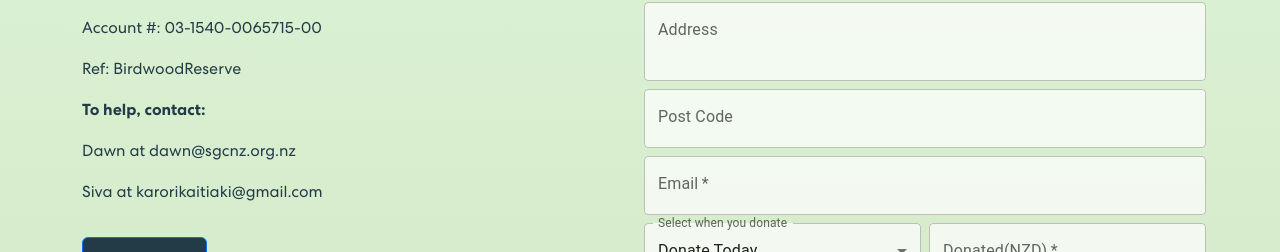
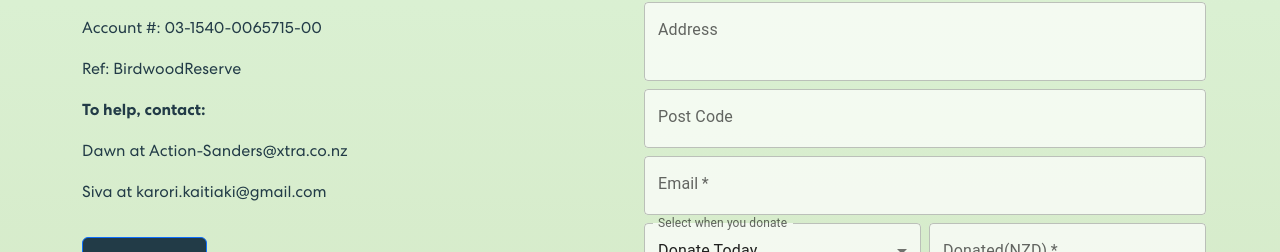
Before and after one commit to Willa2023/birdwood-donation, a React (Create React App) app: page / in a window 1280 px wide. Shown: the part 2598-2850 px from the top of the page. Built offline with nearby package versions, Linux system fonts and the light colour scheme.

Commit message:
update emails

```diff
--- a/src/Components/Donate.js
+++ b/src/Components/Donate.js
@@ -19,8 +19,8 @@ const Donate = () => {
             <p>
               <strong>To help, contact:</strong>
             </p>
-            <p>Dawn at dawn@sgcnz.org.nz</p>
-            <p>Siva at karorikaitiaki@gmail.com</p>
+            <p>Dawn at Action-Sanders@xtra.co.nz</p>
+            <p>Siva at karori.kaitiaki@gmail.com</p>
             <Button variant="primary" onClick={handleDonateClick}>
               Donate
             </Button>
```
